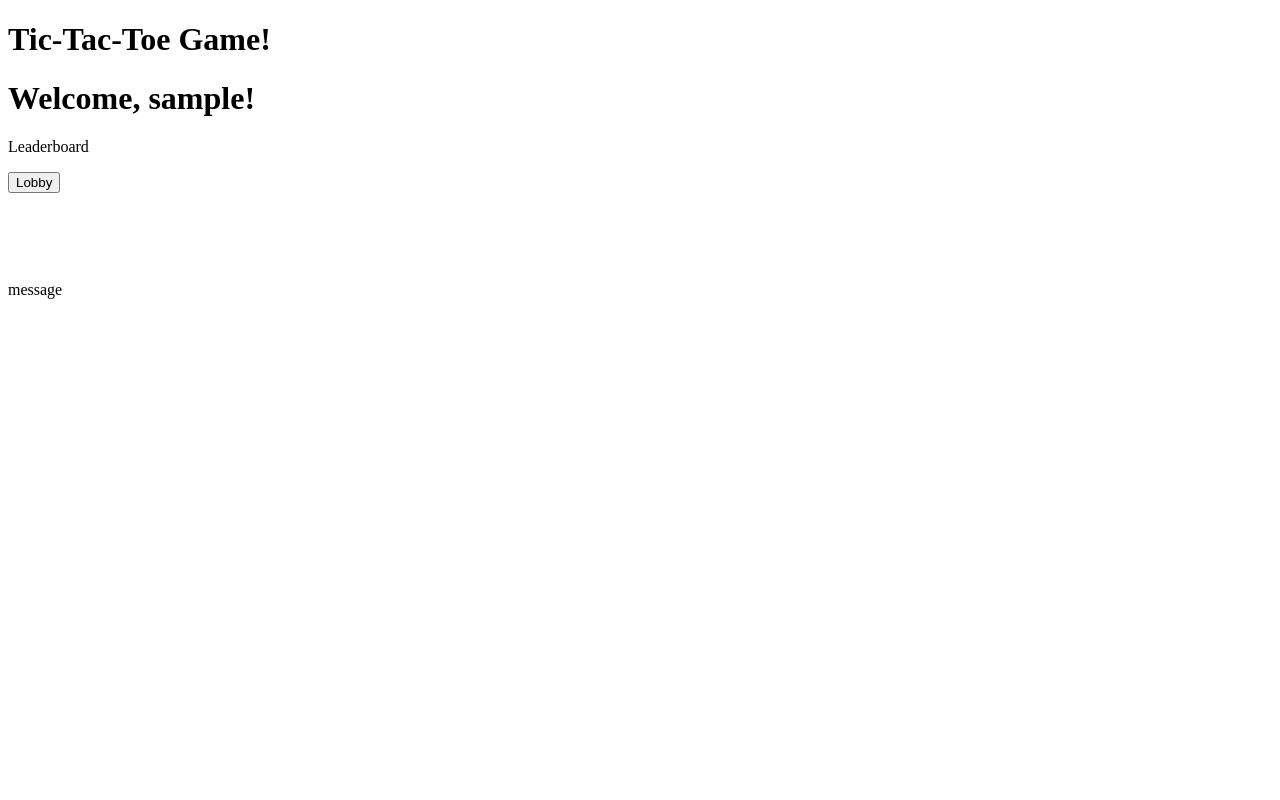
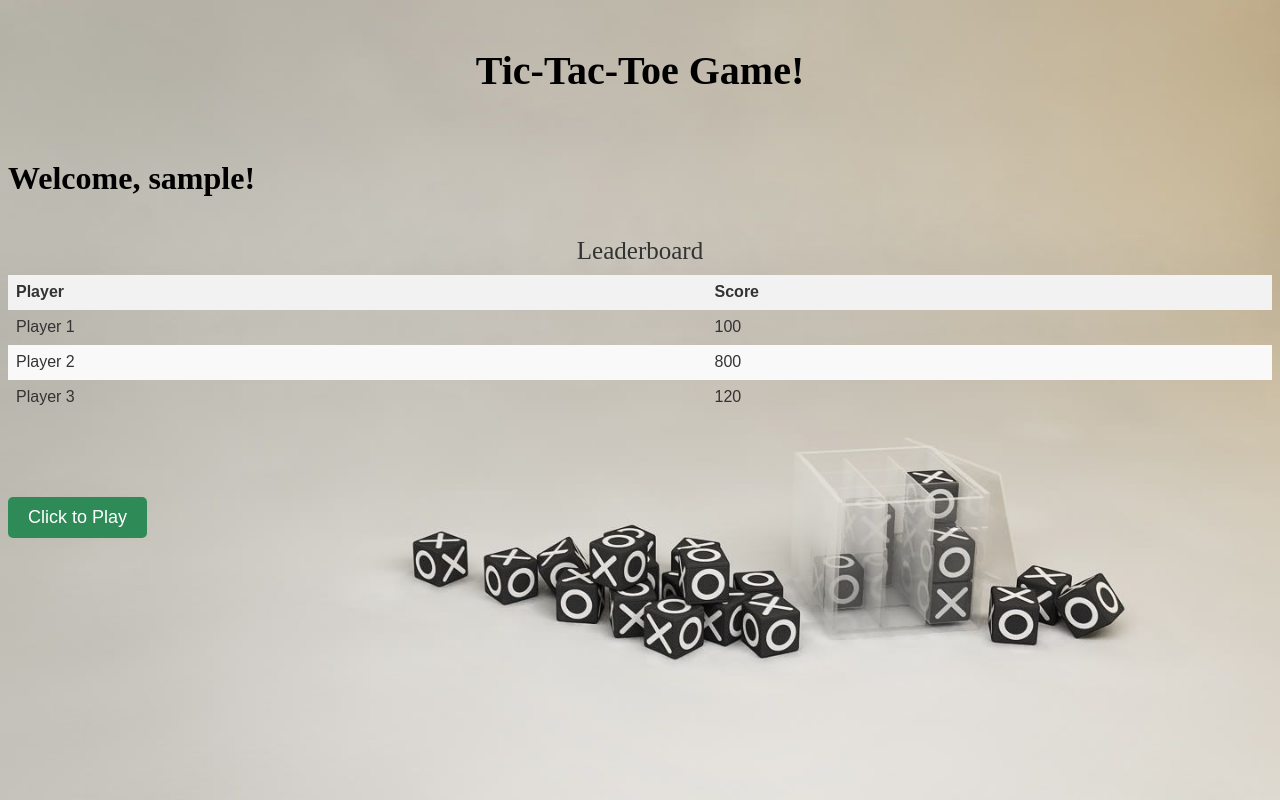
Before and after one commit to ahssanja/CSE_312_Group_Project, a Flask app: template templates/LandingPage.html in a window 1280 px wide. Run offline with Flask 3, Linux system fonts and the light colour scheme; the template is opened without the code that fills it: most values are stand-ins (such as "Sample title", 1, 10 or a date in 2020).

Commit message:
pretty shii

```diff
--- a/CSS/LandingPage.css
+++ b/CSS/LandingPage.css
@@ -0,0 +1,86 @@
+body {
+  font-family: Arial, sans-serif;
+  background-color: transparent;
+  color: #333;
+
+}
+
+h1 {
+  background-color: transparent;
+  color: black;
+  padding: 20px 0;
+  text-align: center;
+  margin-bottom: 20px;
+  font-size: 2.5em;
+  font-family: "Times New Roman", Times, serif;
+}
+
+h2 {
+  background-color: transparent;
+  color: black;
+  padding: 20px 0;
+  text-align: left;
+  margin-bottom: 20px;
+  font-size: 2em;
+  font-family: "Times New Roman", Times, serif;
+}
+
+
+
+  p {
+    font-size: 25px;
+    margin: 10px 0;
+    font-family: "Times New Roman", Times, serif;
+    text-align: center; /* Add this property */
+  }
+
+
+
+button {
+  display: block;
+  background-color: #2e8b57;
+  color: #fff;
+  border: none;
+  padding: 10px 20px;
+  font-size: 18px;
+  cursor: pointer;
+  border-radius: 5px;
+}
+
+#lobby{
+  margin: 10px 0;
+}
+
+button:hover {
+  background-color: #1c6230;
+}
+
+
+
+table {
+  width: 100%;
+  border-collapse: collapse;
+  font-family: Arial, sans-serif;
+}
+
+th{
+  padding: 8px;
+  text-align: left;
+  border-bottom: 1px solid transparent;
+
+}
+
+td {
+  padding: 8px;
+  text-align: left;
+  border-bottom: 1px solid transparent;
+}
+
+  th {
+    background-color: #f2f2f2;
+    font-weight: bold;
+  }
+
+  tr:nth-child(odd) {
+    background-color: #f9f9f9;
+  }
--- a/templates/LandingPage.html
+++ b/templates/LandingPage.html
@@ -3,19 +3,45 @@
 <head>
   <meta charset="utf-8">
   <meta name="viewport" content="width=device-width">
-  <title>Tic-Tac-Toe Game!</title>
+  <title>Tic-Tac-Toe Game</title>
   <link href="../CSS/LandingPage.css" rel="stylesheet" type="text/css">
 </head>
-<body>
+
+<body style="background-image: url('../tic.jpeg'); background-repeat: no-repeat; background-size: cover;">
   <h1>Tic-Tac-Toe Game!</h1>
-  <h1>Welcome, {{ username }}!</h1>
+
+  <h2>Welcome, {{ username }}!</h2>
+
   <p>Leaderboard</p>
-  <button id="lobby"> Lobby </button>
+
+  <table>
+    <tr>
+      <th>Player</th>
+      <th>Score</th>
+    </tr>
+
+    <tr>
+      <td>Player 1</td>
+      <td>100</td>
+    </tr>
+    <tr>
+      <td>Player 2</td>
+      <td>800</td>
+    </tr>
+    <tr>
+      <td>Player 3</td>
+      <td>120</td>
+    </tr>
+
+  </table>
+
+  <br><br>
+  <br><br>
+  <button id="lobby"> Click to Play </button>
   <div id="searching-message"></div>
   <div id="response-container"></div>
   <br><br>
   <br><br>
-  <p id ="issue"> message</p>
 
 <script src="../TheGame.js"></script>
 
@@ -28,7 +54,6 @@ function generatePlayerId() {
 document.getElementById("lobby").addEventListener("click", function () {
 
     document.getElementById("searching-message").innerHTML = "Searching for players...";
-
     const xhr = new XMLHttpRequest();
 
     xhr.open('POST', '/join-lobby', true);
```
Also changed, not shown: tic.jpeg (added).
